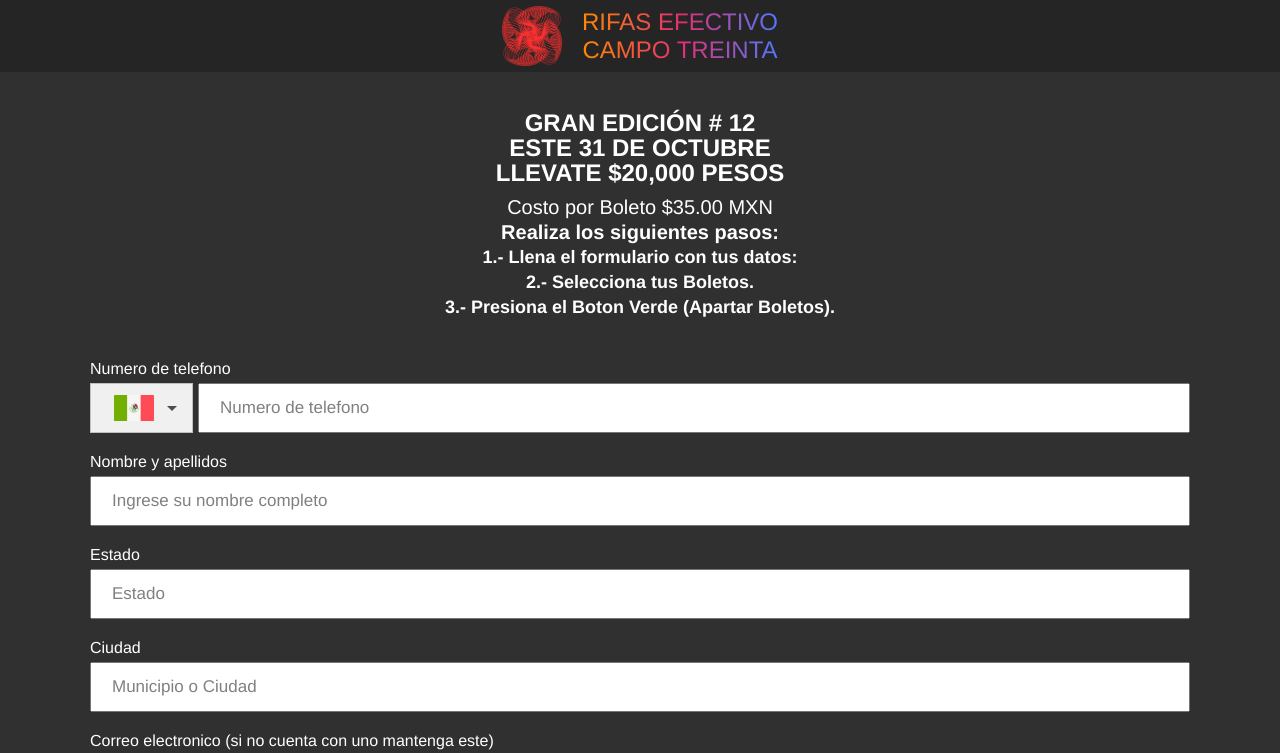
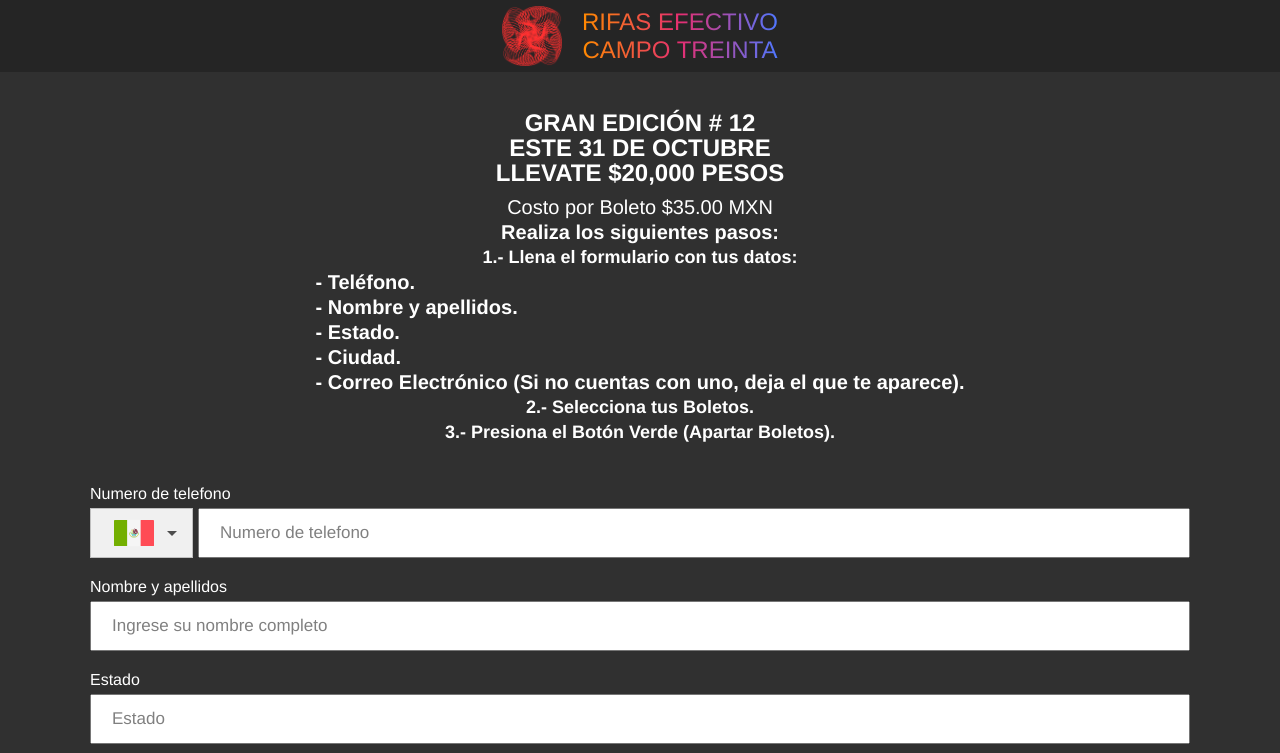
Before and after one commit to Albertosl2497/frontend, a React (Create React App) app: page / in a window 1280 px wide. Shown: the top 753 px of the page. Built offline with nearby package versions, Linux system fonts and the light colour scheme; no server answers.

Commit message:
Update HomePage.jsx

```diff
--- a/src/Pages/HomePage.jsx
+++ b/src/Pages/HomePage.jsx
@@ -18,10 +18,17 @@ function HomePage({ tickets, loading, lotteryNo, setTickets }) {
   <p style={{ fontSize: '20px' }}>Costo por Boleto $35.00 MXN</p>
   <p className="bold" style={{ fontSize: '20px' }}>Realiza los siguientes pasos:</p>
   <p className="bold" style={{ fontSize: '18px' }}>1.- Llena el formulario con tus datos:</p>
+  <p className="bold" style={{ fontSize: '20px' }}>
+    - Teléfono. <br />
+    - Nombre y apellidos. <br />
+    - Estado. <br />
+    - Ciudad. <br />
+    - Correo Electrónico (Si no cuentas con uno, deja el que te aparece).
+  </p>
   <p className="bold" style={{ fontSize: '18px' }}>2.- Selecciona tus Boletos.</p>
-            <p className="bold" style={{ fontSize: '18px' }}>3.- Presiona el Boton Verde (Apartar Boletos).</p>
+  <p className="bold" style={{ fontSize: '18px' }}>3.- Presiona el Botón Verde (Apartar Boletos).</p>
+</div>
 
-        </div>
 
 
         {/* Form */}
```
Lines whose indentation alone changed are shown as unchanged.
